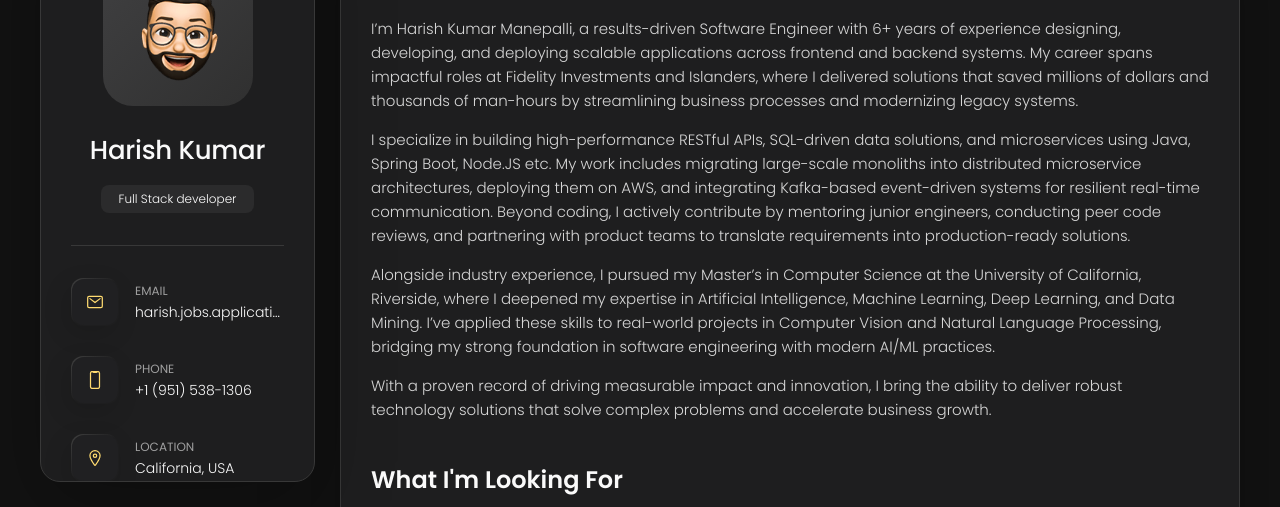
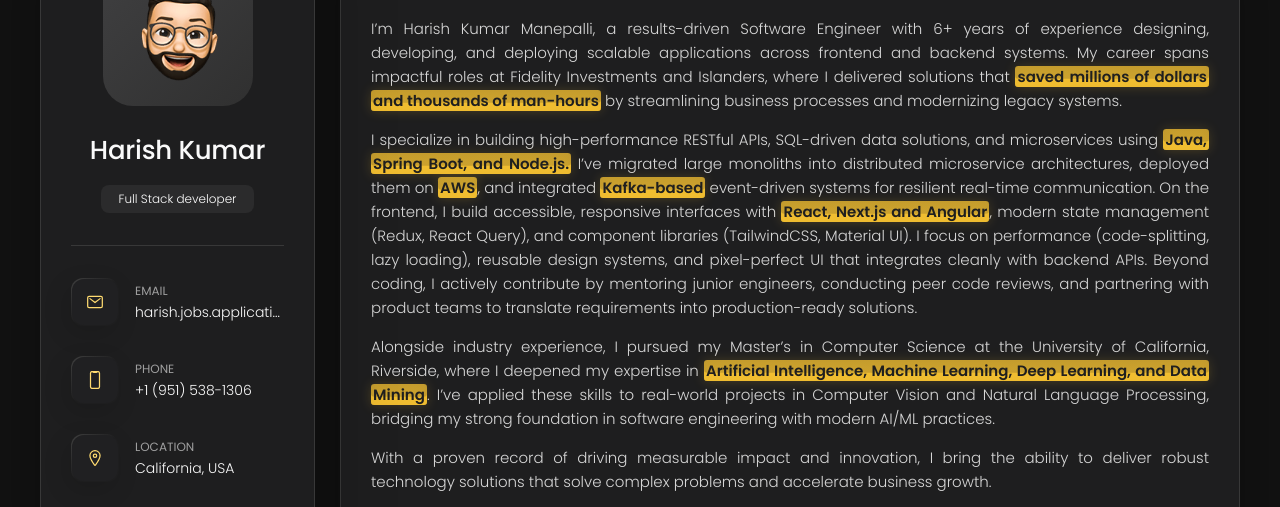
Before and after one commit to mharish27/mharish27.github.io, a plain HTML site: page index.html in a window 1280 px wide. Shown: the part 162-669 px from the top of the page. Drawn offline with nearby package versions, Linux system fonts and the light colour scheme.

Commit message:
new changes

```diff
--- a/assets/css/style.css
+++ b/assets/css/style.css
@@ -506,6 +506,24 @@ main {
 
 .about-text p { margin-bottom: 15px; }
 
+/* About page: inline, multi-line, theme-yellow highlight */
+[data-page="about"] .about-text .text-highlight{
+  --hl-color: rgba(255, 193, 59, 0.38); /* theme yellow (softer) */
+  --hl-height: .55em;                   /* thickness of the swipe */
+  display: inline;                      /* do NOT start a new line */
+  white-space: normal;                  /* wrap naturally */
+  padding: 0 .12em;                     /* a little breathing room */
+  box-shadow: inset 0 calc(-1 * var(--hl-height)) 0 var(--hl-color);
+  -webkit-box-decoration-break: clone;  /* keep across wrapped lines */
+  box-decoration-break: clone;
+  border-radius: .2em;                  /* soft marker edges */
+}
+
+/* optional stronger variant */
+[data-page="about"] .about-text .text-highlight--strong{
+  --hl-color: rgba(255, 193, 59, 0.55);
+}
+
 
 
 /**
@@ -1483,7 +1501,7 @@ textarea.form-input::-webkit-resizer { display: none; }
     margin-bottom: 30px;
   }
 
-  .sidebar.active { max-height: 584px; }
+  .sidebar.active { max-height: 700px; }
 
   .sidebar-info { gap: 25px; }
 
@@ -1537,7 +1555,7 @@ textarea.form-input::-webkit-resizer { display: none; }
 
   .about .article-title { margin-bottom: 20px; }
 
-  .about-text { margin-bottom: 40px; }
+  .about-text { margin-bottom: 40px;  text-align: justify;}
 
   /* service */
 
@@ -2029,4 +2047,32 @@ textarea.form-input::-webkit-resizer { display: none; }
 
   .timeline-text { max-width: 700px; }
 
-}
+  /* About page: inline, multi-line highlight with brighter neon yellow */
+[data-page="about"] .about-text .text-highlight{
+  /* tweak these two to taste */
+  --hl-y: 86%;               /* vertical anchor (80–92% range) */
+  --hl-h: 0.78em;            /* band thickness (0.6–0.9em) */
+
+  --hl-color: hsl(44 100% 60% / 0.72);   /* brighter neon-ish yellow */
+  display: inline;
+  padding: 0 .14em;
+  background-image: linear-gradient(var(--hl-color), var(--hl-color));
+  background-repeat: no-repeat;
+  /* background-size: 100% var(--hl-h);     << controls coverage height */
+  /* background-position: 0 var(--hl-y);    << controls vertical position */
+  -webkit-box-decoration-break: clone;
+  box-decoration-break: clone;
+  border-radius: .22em;
+  filter: drop-shadow(0 0 6px hsl(44 100% 60% / 0.22));
+  /* make text readable on yellow */
+  color: hsl(0 0% 12%);                 /* dark gray */
+  -webkit-text-fill-color: hsl(0 0% 12%); /* Safari */
+  font-weight: 600;
+}
+
+/* optional stronger variant */
+[data-page="about"] .about-text .text-highlight--strong{
+  --hl-color: hsl(44 100% 60% / 0.78);
+}
+
+}
--- a/index.html
+++ b/index.html
@@ -10,7 +10,7 @@
   <!--
     - favicon
   -->
-  <link rel="shortcut icon" href="./assets/images/logo.ico" type="image/x-icon">
+  <link rel="shortcut icon" href="./assets/images/my-avatar.png" type="image/x-icon">
 
   <!--
     - custom css link
@@ -218,17 +218,21 @@
           <p>
             I’m Harish Kumar Manepalli, a results-driven Software Engineer with 6+ years of experience designing, developing,
             and deploying scalable applications across frontend and backend systems. My career spans impactful roles at Fidelity Investments
-            and Islanders, where I delivered solutions that saved millions of dollars and thousands of man-hours by streamlining business processes
+            and Islanders, where I delivered solutions that <span class="text-highlight">saved millions of dollars and thousands of man-hours</span> by streamlining business processes
             and modernizing legacy systems.
           </p>
           <p>
-            I specialize in building high-performance RESTful APIs, SQL-driven data solutions, and microservices using Java, Spring Boot, Node.JS etc. My work includes migrating large-scale monoliths into distributed microservice architectures, deploying them on AWS, and
-             integrating Kafka-based event-driven systems for resilient real-time communication. Beyond coding, I actively contribute by mentoring junior engineers,
-             conducting peer code reviews, and partnering with product teams to translate requirements into production-ready solutions.
+            I specialize in building high-performance RESTful APIs, SQL-driven data solutions, and microservices using <span class="text-highlight">Java, Spring Boot,
+            and Node.js.</span> I’ve migrated large monoliths into distributed microservice architectures, deployed them on <span class="text-highlight">AWS</span>, and integrated
+            <span class="text-highlight">Kafka-based</span> event-driven systems for resilient real-time communication. On the frontend, I build accessible, responsive interfaces
+            with <span class="text-highlight">React, Next.js and Angular</span>, modern state management (Redux, React Query), and component libraries (TailwindCSS,
+            Material UI). I focus on performance (code-splitting, lazy loading), reusable design systems, and pixel-perfect UI that integrates
+            cleanly with backend APIs. Beyond coding, I actively contribute by mentoring junior engineers, conducting peer code reviews, and
+            partnering with product teams to translate requirements into production-ready solutions.
           </p>
           <p>
             Alongside industry experience, I pursued my Master’s in Computer Science at the University of California, Riverside, where I deepened my expertise
-            in Artificial Intelligence, Machine Learning, Deep Learning, and Data Mining. I’ve applied these skills to real-world projects in Computer Vision and
+            in <span class="text-highlight">Artificial Intelligence, Machine Learning, Deep Learning, and Data Mining</span>. I’ve applied these skills to real-world projects in Computer Vision and
             Natural Language Processing, bridging my strong foundation in software engineering with modern AI/ML practices.
           </p>
           <p>
```
